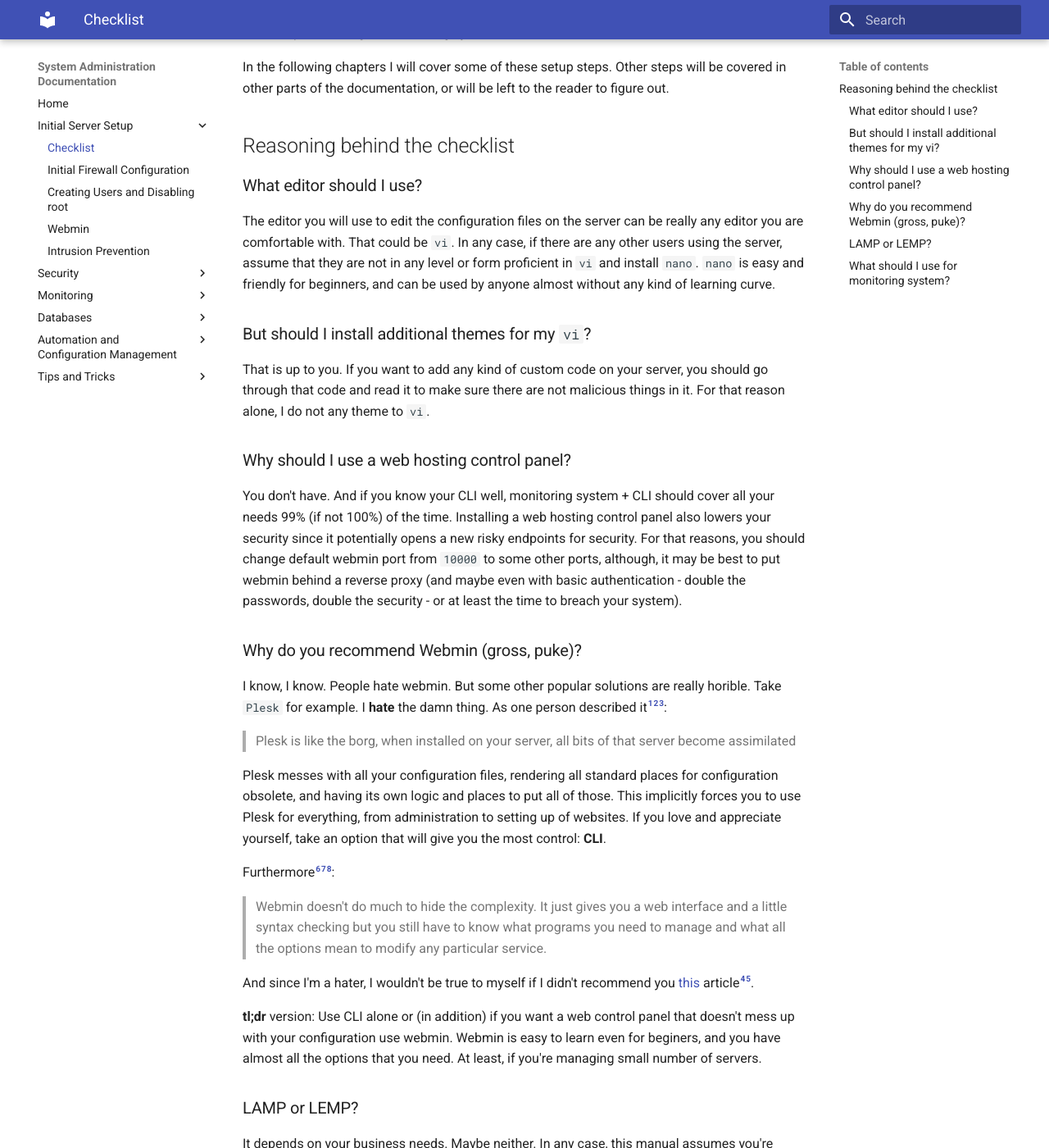
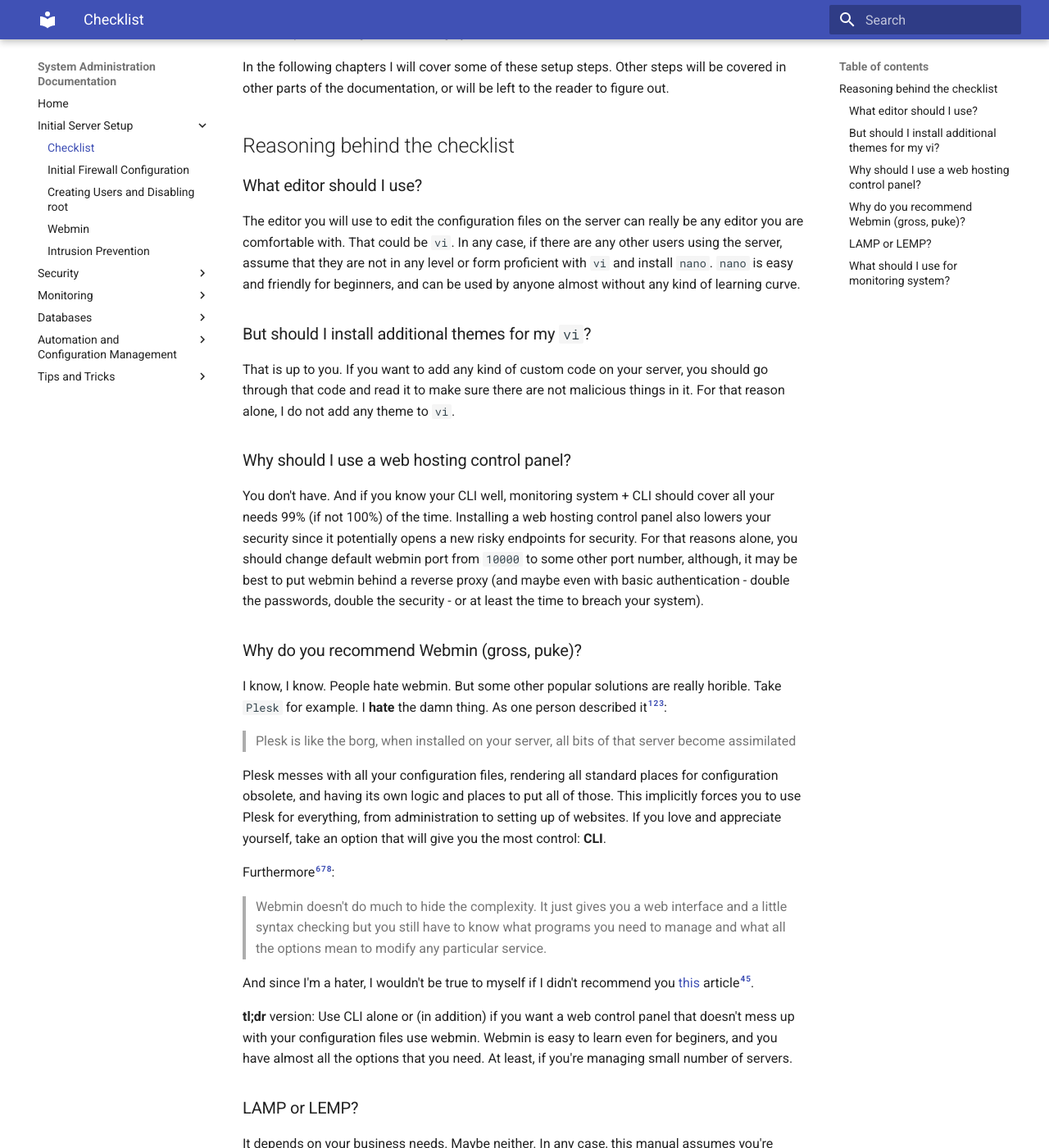
Before and after one commit to petarGitNik/sys-admin-docs, an MkDocs documentation site: the page built from docs/initial-server-setup/checklist.md, in a window 1280 px wide and 1400 px high, scrolled down 808 px. Shown: the whole window at 82% size. Built offline with MkDocs 1.6.1 and Material for MkDocs 9.7.7, drawn with Linux system fonts in a browser that asks for light colours; old or Windows-style settings are respelled for this version of MkDocs; some of the changed text lies outside the part shown.

Commit message:
Review index page and Initial Server Setup guide

```diff
--- a/docs/initial-server-setup/checklist.md
+++ b/docs/initial-server-setup/checklist.md
@@ -26,15 +26,15 @@ In the following chapters I will cover some of these setup steps. Other steps wi
 
 ### What editor should I use?
 
-The editor you will use to edit the configuration files on the server can be really any editor you are comfortable with. That could be `vi`. In any case, if there are any other users using the server, assume that they are not in any level or form proficient in `vi` and install `nano`. `nano` is easy and friendly for beginners, and can be used by anyone almost without any kind of learning curve.
+The editor you will use to edit the configuration files on the server can really be any editor you are comfortable with. That could be `vi`. In any case, if there are any other users using the server, assume that they are not in any level or form proficient with `vi` and install `nano`. `nano` is easy and friendly for beginners, and can be used by anyone almost without any kind of learning curve.
 
 ### But should I install additional themes for my `vi`?
 
-That is up to you. If you want to add any kind of custom code on your server, you should go through that code and read it to make sure there are not malicious things in it. For that reason alone, I do not any theme to `vi`.
+That is up to you. If you want to add any kind of custom code on your server, you should go through that code and read it to make sure there are not malicious things in it. For that reason alone, I do not add any theme to `vi`.
 
 ### Why should I use a web hosting control panel?
 
-You don't have. And if you know your CLI well, monitoring system + CLI should cover all your needs 99% (if not 100%) of the time. Installing a web hosting control panel also lowers your security since it potentially opens a  new risky endpoints for security. For that reasons, you should change default webmin port from `10000` to some other ports, although, it may be best to put webmin behind a reverse proxy (and maybe even with basic authentication - double the passwords, double the security - or at least the time to breach your system).
+You don't have. And if you know your CLI well, monitoring system + CLI should cover all your needs 99% (if not 100%) of the time. Installing a web hosting control panel also lowers your security since it potentially opens a  new risky endpoints for security. For that reasons alone, you should change default webmin port from `10000` to some other port number, although, it may be best to put webmin behind a reverse proxy (and maybe even with basic authentication - double the passwords, double the security - or at least the time to breach your system).
 
 ### Why do you recommend Webmin (gross, puke)?
 
@@ -53,7 +53,7 @@ modify any particular service.
 
 And since I'm a hater, I wouldn't be true to myself if I didn't recommend you [this][1] article[^4][^5].
 
-**tl;dr** version: Use CLI alone or (in addition) if you want a web control panel that doesn't mess up with your configuration use webmin. Webmin is easy to learn even for beginers, and you have almost all the options that you need. At least, if you're managing small number of servers.
+**tl;dr** version: Use CLI alone or (in addition) if you want a web control panel that doesn't mess up with your configuration files use webmin. Webmin is easy to learn even for beginers, and you have almost all the options that you need. At least, if you're managing small number of servers.
 
 ### LAMP or LEMP?
 
@@ -61,7 +61,7 @@ It depends on your business needs. Maybe neither. In any case, this manual assum
 
 ### What should I use for monitoring system?
 
-Something that is scalable. It's hard to manage lots of instances of an app on many different servers. Whatever you choose to use, a good idea is to be scalable, that it can also monitor other servers than the server that is installed on, and something which setup you can fully automate. Prometheus monitoring system is a good application, but it has a long learning curve for beginners, and its documentation is also really terse, which makes it even more hard for beginners.
+Something that is scalable. It's hard to manage lots of instances of an app on many different servers. Whatever you choose to use, a good idea is to be scalable, that it can also monitor other servers than the server that is installed on, and something with setup that can be fully automated. Prometheus monitoring system is a good application, but it has a long learning curve for beginners, and its documentation is also really terse, which makes it even more hard for beginners.
 
 [^1]: <https://community.phpfox.com/forum/thread/42388/is-plesk-any-good/>
 [^2]: <https://web.archive.org/web/20180331185833/https://community.phpfox.com/forum/thread/42388/is-plesk-any-good/>
```
Also changed, not shown: other parts of docs/initial-server-setup/checklist.md (+2 -2 lines), docs/index.md (+0 -1 lines), docs/initial-server-setup/fail2ban.md (+6 -6 lines), docs/initial-server-setup/firewall.md (+2 -2 lines), docs/initial-server-setup/users.md (+3 -3 lines), docs/initial-server-setup/webmin.md (+1 -1 lines).
